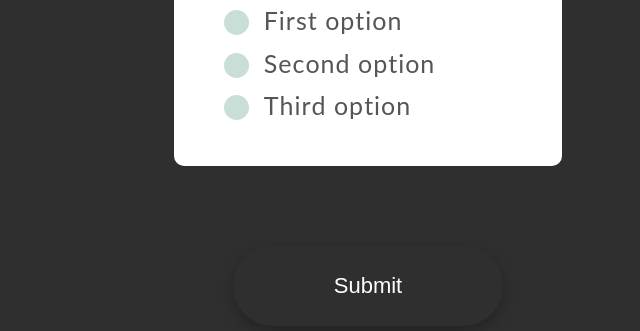
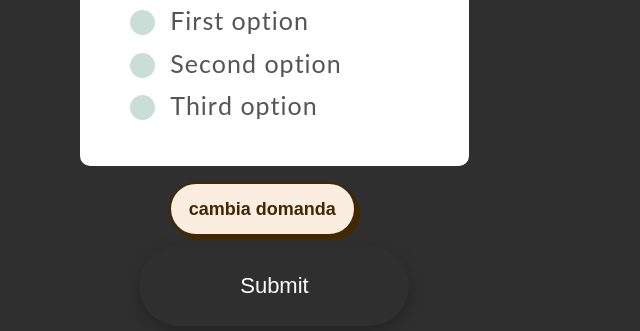
Before and after one commit to gugrigagri/che-piatto-sei, a plain HTML site: page domanda.html in a window 1280 px wide. Shown: the part 289-620 px from the top of the page, without its empty margins (272-912 px from the left). Drawn offline with Linux system fonts and the light colour scheme.

Commit message:
aggiunto buttonper domanda successiva

```diff
--- a/domanda.html
+++ b/domanda.html
@@ -34,8 +34,6 @@
 				</label>
 			</div>
 
-			<!--button-->
-
 			<div class="container">
 				<button type="submit" id="btn">
 					<p id="btnText">Submit</p>
@@ -48,6 +46,8 @@
 			</div>
 		</form>
 
+		<button class="button-74">cambia domanda</button>
+
 		<script src="static/js/index.js"></script>
 		<script src="static/js/animation.js"></script>
 	</body>
--- a/static/css/domanda/style.scss
+++ b/static/css/domanda/style.scss
@@ -139,7 +139,7 @@ h2 {
 	align-items: center;
 }
 
-button {
+#btn {
 	width: 270px;
 	height: 80px;
 	border: none;
@@ -180,7 +180,7 @@ svg path {
 }
 
 .active {
-	background: #ff2b75;
+	background: #ff2b75  !important;
 	transition: 1s;
 }
 
@@ -200,3 +200,34 @@ svg path {
 	transition: 1s;
 	transition-delay: 1s;
 }
+
+.button-74 {
+	background-color: #fbeee0;
+	border: 2px solid #422800;
+	border-radius: 30px;
+	box-shadow: #422800 4px 4px 0 0;
+	color: #422800;
+	cursor: pointer;
+	display: inline-block;
+	font-weight: 600;
+	font-size: 18px;
+	padding: 0 18px;
+	line-height: 50px;
+	text-align: center;
+	text-decoration: none;
+	user-select: none;
+	-webkit-user-select: none;
+	touch-action: manipulation;
+	left: -300px;
+	bottom: -90px;
+	position: relative;
+}
+
+.button-74:hover {
+	background-color: #fff;
+}
+
+.button-74:active {
+	box-shadow: #422800 2px 2px 0 0;
+	transform: translate(2px, 2px);
+}
--- a/static/js/index.js
+++ b/static/js/index.js
@@ -1,9 +1,15 @@
 let formRegistrazione = document.querySelector(".registrationForm");
+let punteggio;
 
 let persona = {
 	nome: "",
 	cognome: "",
 };
+
+//localStorage con stringify per restituire l'oggetto JSON stringato
+//json.parse per riottenerlo
+//setItem e getItem
+//creare un altro button per il cambio di domanda
 
 try {
 	formRegistrazione.addEventListener("submit", function (e) {
```
Also changed, not shown: static/css/domanda/style.css, 1 other file.
